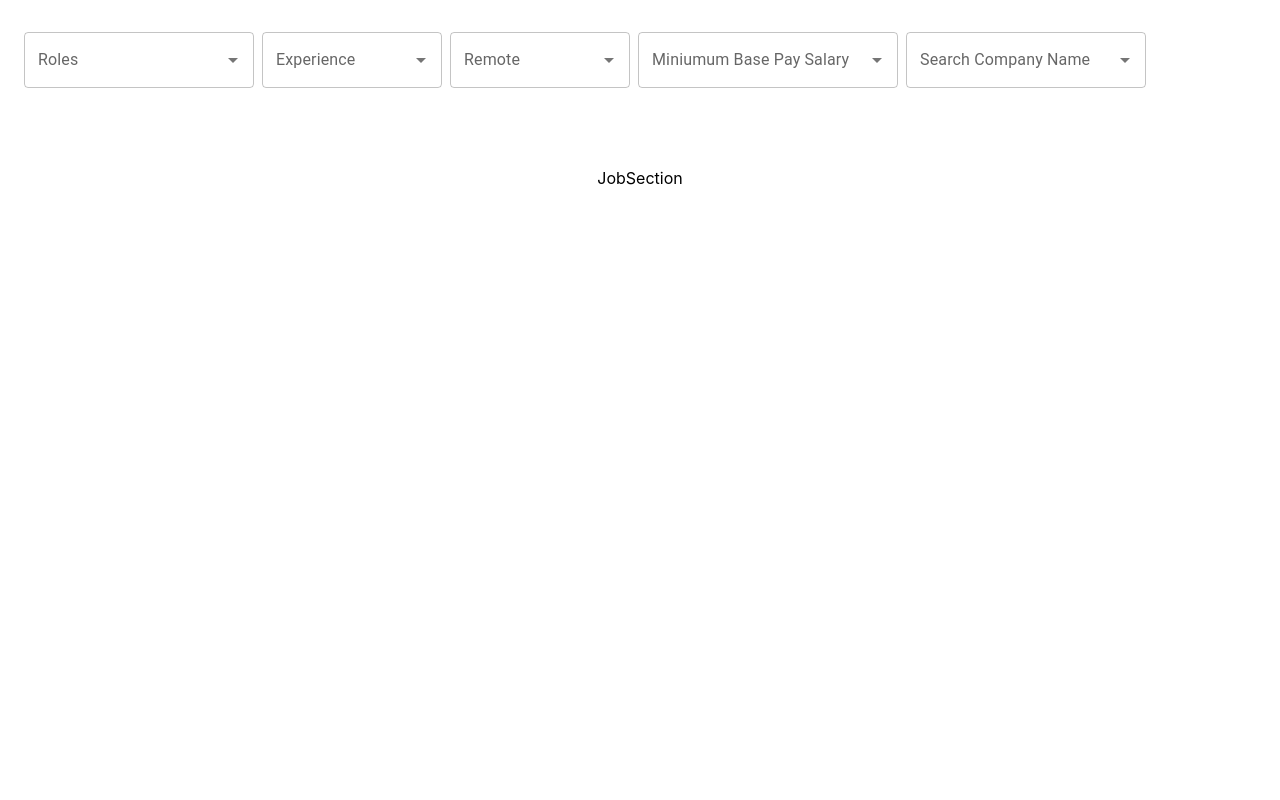
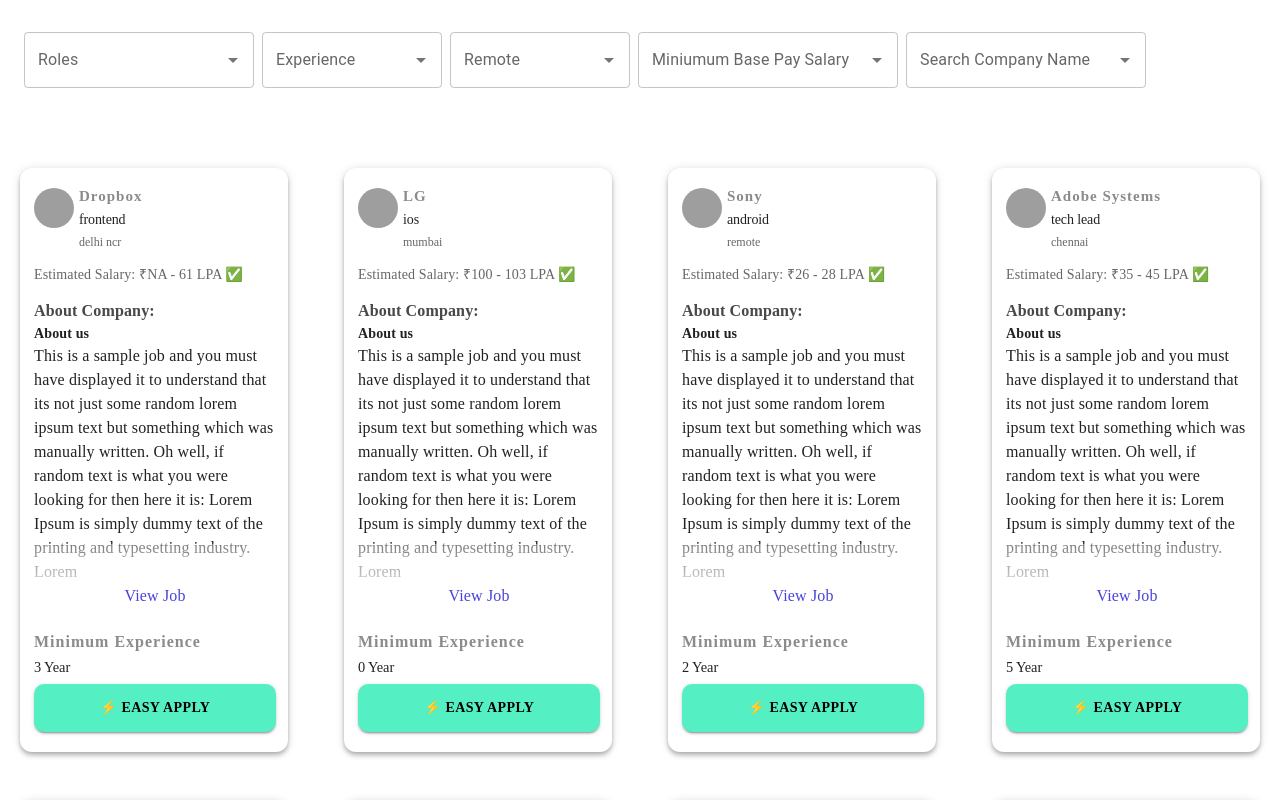
Before and after one commit to 88h88h/candidate_application_platform, a React (Create React App) app: page / in a window 1280 px wide. Shown: the top 800 px of the page. Built offline with nearby package versions, Linux system fonts and the light colour scheme; grey boxes are pictures that could not be loaded.

Commit message:
Created the job section with data fetching and filters

```diff
--- a/public/index.html
+++ b/public/index.html
@@ -24,7 +24,7 @@
       work correctly both with client-side routing and a non-root public URL.
       Learn how to configure a non-root public URL by running `npm run build`.
     -->
-    <title>React App</title>
+    <title>Candidate Application Platform</title>
   </head>
   <body>
     <noscript>You need to enable JavaScript to run this app.</noscript>
--- a/src/JobSection/JobSection.js
+++ b/src/JobSection/JobSection.js
@@ -1,5 +1,88 @@
-import React from "react";
+import React, { useState, useEffect } from "react";
+import Card from "../components/Card";
+import { Box, Grid } from "@mui/material";
+import { useSelector } from "react-redux";
 
-export default function JobSection() {
-  return <div>JobSection</div>;
+export default function JobSection(props) {
+  const jobArr = props.jobs;
+  console.log(jobArr);
+  const [jobArray, setJobArray] = useState(jobArr);
+  const roleFilter = useSelector((state) => state.roles);
+  const experienceFilter = useSelector((state) => state.experience);
+  const workplaceFilter = useSelector((state) => state.workplace);
+  const minBasePayFilter = useSelector((state) => state.minBasePay);
+  const searchFilter = useSelector((state) => state.search);
+
+  const filterJobs = () => {
+    let filteredArray = jobArr.filter((job) => {
+      // Apply filter conditions based on selected filters
+      let includeJob = true;
+
+      // Check if roleFilter is not empty and the job's role is not included in roleFilter
+      if (roleFilter.length > 0 && !roleFilter.includes(job.jobRole)) {
+        includeJob = false;
+      }
+
+      // Check if experienceFilter is not null and the job's experience is greater than experienceFilter
+      if (experienceFilter !== null && job.minExp < experienceFilter) {
+        includeJob = false;
+      }
+
+      // Check if workplaceFilter is not empty and the job's workplace is not included in workplaceFilter
+      if (
+        (workplaceFilter.includes("remote") && job.location !== "remote") ||
+        (workplaceFilter.includes("on-site") && job.location === "remote")
+      ) {
+        includeJob = false;
+      }
+
+      // Check if minBasePayFilter is not null and the job's min base pay is less than minBasePayFilter
+      if (minBasePayFilter !== null && job.minJdSalary < minBasePayFilter) {
+        includeJob = false;
+      }
+
+      // Check if searchFilter is not empty and the searchFilter contains the company name
+      if (searchFilter.length > 0 && !searchFilter.includes(job.companyName)) {
+        includeJob = false;
+      }
+
+      return includeJob;
+    });
+
+    setJobArray(filteredArray); // Update the state with filtered jobs
+  };
+
+  useEffect(() => {
+    setJobArray(jobArr);
+  }, [jobArr]);
+
+  useEffect(() => {
+    // Filter the jobs whenever any filter changes
+    filterJobs();
+  }, [
+    roleFilter,
+    experienceFilter,
+    workplaceFilter,
+    minBasePayFilter,
+    searchFilter,
+    jobArr,
+  ]);
+
+  return (
+    <>
+      <Box sx={{}}>
+        <Grid
+          container
+          spacing={{ xs: 1, sm: 1, md: 2 }}
+          columns={{ xs: 4, sm: 8, md: 12 }}
+        >
+          {jobArray.map((job) => (
+            <Grid item xs={4} sm={4} md={3} key={job.jdUid}>
+              <Card jobData={job} />
+            </Grid>
+          ))}
+        </Grid>
+      </Box>
+    </>
+  );
 }
```
Also changed, not shown: 1 other file (tests, documents, lock files or other folders).
